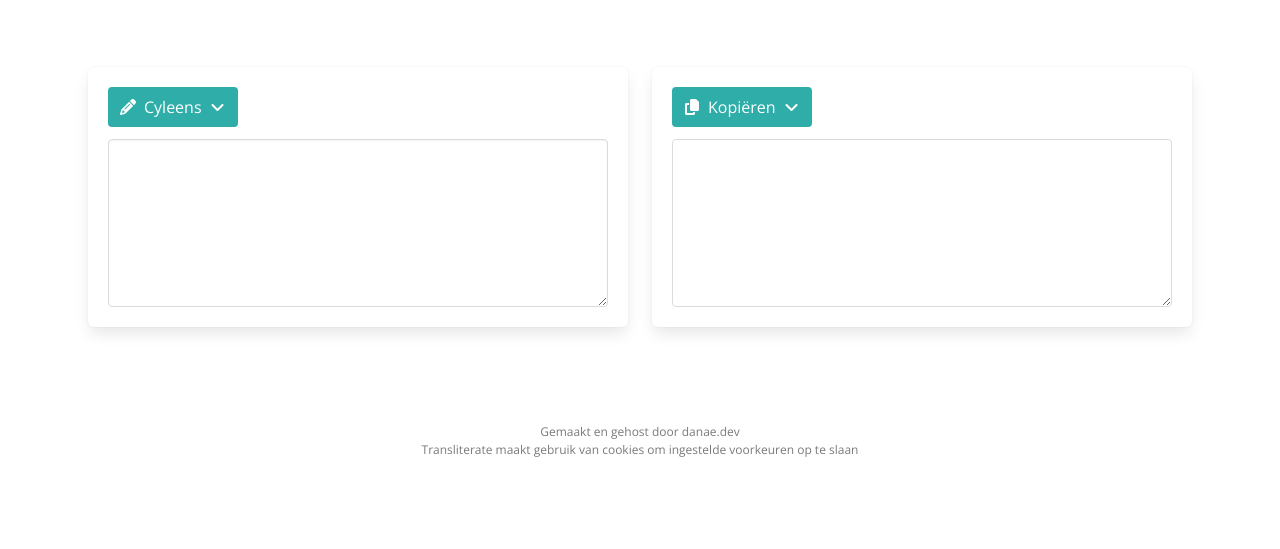
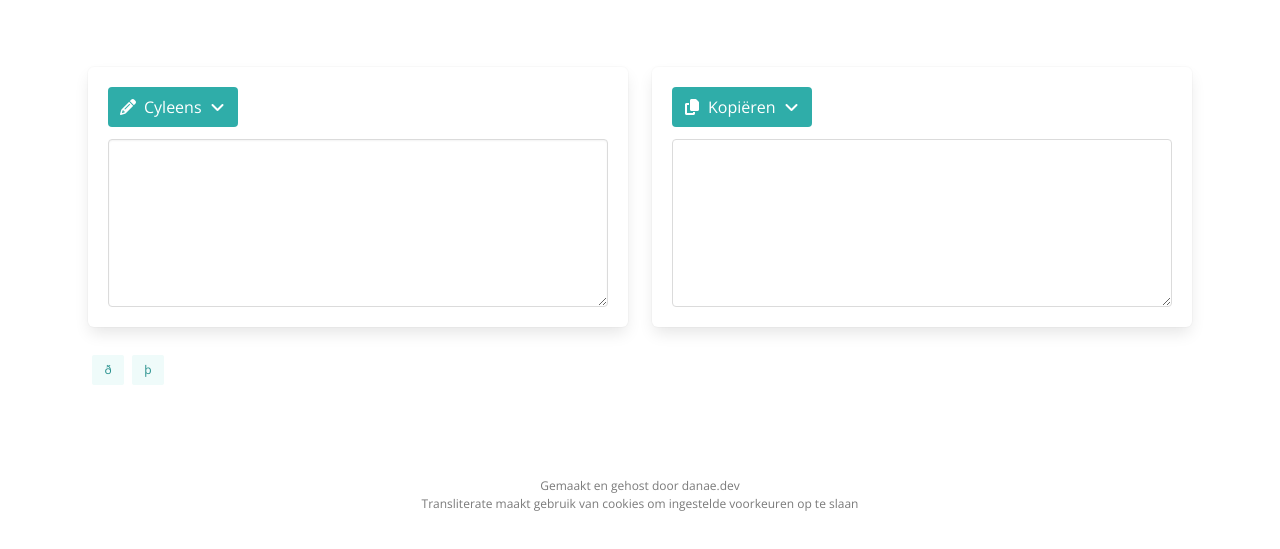
Before and after one commit to danae/transliterate, a plain HTML site: page index.html in a window 1280 px wide. Shown: the part 87-636 px from the top of the page. Drawn offline with nearby package versions, Linux system fonts and the light colour scheme; a web font is replaced by a local one.

Commit message:
Added basic charmap again

```diff
--- a/data/scripts.json
+++ b/data/scripts.json
@@ -305,7 +305,7 @@
       "numerals": [
         ["0", "\uDB84\uDC50"], ["1", "\uDB84\uDC51"], ["2", "\uDB84\uDC52"], ["3", "\uDB84\uDC53"],
         ["4", "\uDB84\uDC54"], ["5", "\uDB84\uDC55"], ["6", "\uDB84\uDC56"], ["7", "\uDB84\uDC57"],
-        ["8", "\uDB84\uDC58"], ["9", "\uDB84\uDC59"], ["Я", "\uDB84\uDC5A"], ["Г", "\uDB84\uDC5B"]
+        ["8", "\uDB84\uDC58"], ["9", "\uDB84\uDC59"], ["я", "\uDB84\uDC5A"], ["г", "\uDB84\uDC5B"]
       ],
       "consonants": [
         ["n", "\uDB84\uDC02"], ["rt", "\uDB84\uDC03"], ["s", "\uDB84\uDC04"], ["z", "\uDB84\uDC05"],
--- a/index.html
+++ b/index.html
@@ -88,7 +88,8 @@
         </div>
       </div>
 
-      <!--<div id="charmap" class="mb-3"></div>-->
+      <div class="buttons" id="charmap">
+      </div>
     </main>
 
     <footer class="footer container my-5" style="font-size: smaller;">
--- a/js/index.js
+++ b/js/index.js
@@ -57,6 +57,9 @@ class Transliterate
     // Create the destination textarea
     this.toTextarea = $(data.toTextareaElm);
 
+    // Create the charmap element
+    this.charmap = $(data.charmapElm);
+
     // Trigger initial changes
     this.scriptsDropdown.trigger('change', this.defaultScript);
   }
@@ -83,6 +86,10 @@ class Transliterate
       this.toTextarea.addClass("has-text-right");
     else
       this.toTextarea.removeClass("has-text-right");
+
+    // Chenge the charmap
+    this.charmap.html('');
+    this.currentScript.charmap.render(this.charmap);
 
     // Trigger the from textarea
     this.fromTextarea.trigger('change');
@@ -208,7 +215,8 @@ $(function()
       scriptsDropdownElm: '#script',
       templatesDropdownElm: '#template',
       fromTextareaElm: '#from',
-      toTextareaElm: '#to'
+      toTextareaElm: '#to',
+      charmapElm: '#charmap'
     });
   });
 });
--- a/src/charmap.js
+++ b/src/charmap.js
@@ -19,12 +19,12 @@ export default class Charmap
         elm.append('<br>');
       else
       {
-        let button = document.createElement("button");
-        $(button).addClass("btn btn-sm btn-dark charmap-btn");
-        $(button).css("width","2.25rem");
-        $(button).css("margin","0.25rem");
-        $(button).text(char);
-        $(button).on('click',function()
+        let button = $('<button class="button is-primary is-light is-small">')
+          .css("width","2rem")
+          .css("margin","0.25rem")
+          .text(char);
+
+        button.on('click',function()
         {
           var selStart = $('#from').prop('selectionStart');
           var selEnd = $('#from').prop('selectionEnd');
```
